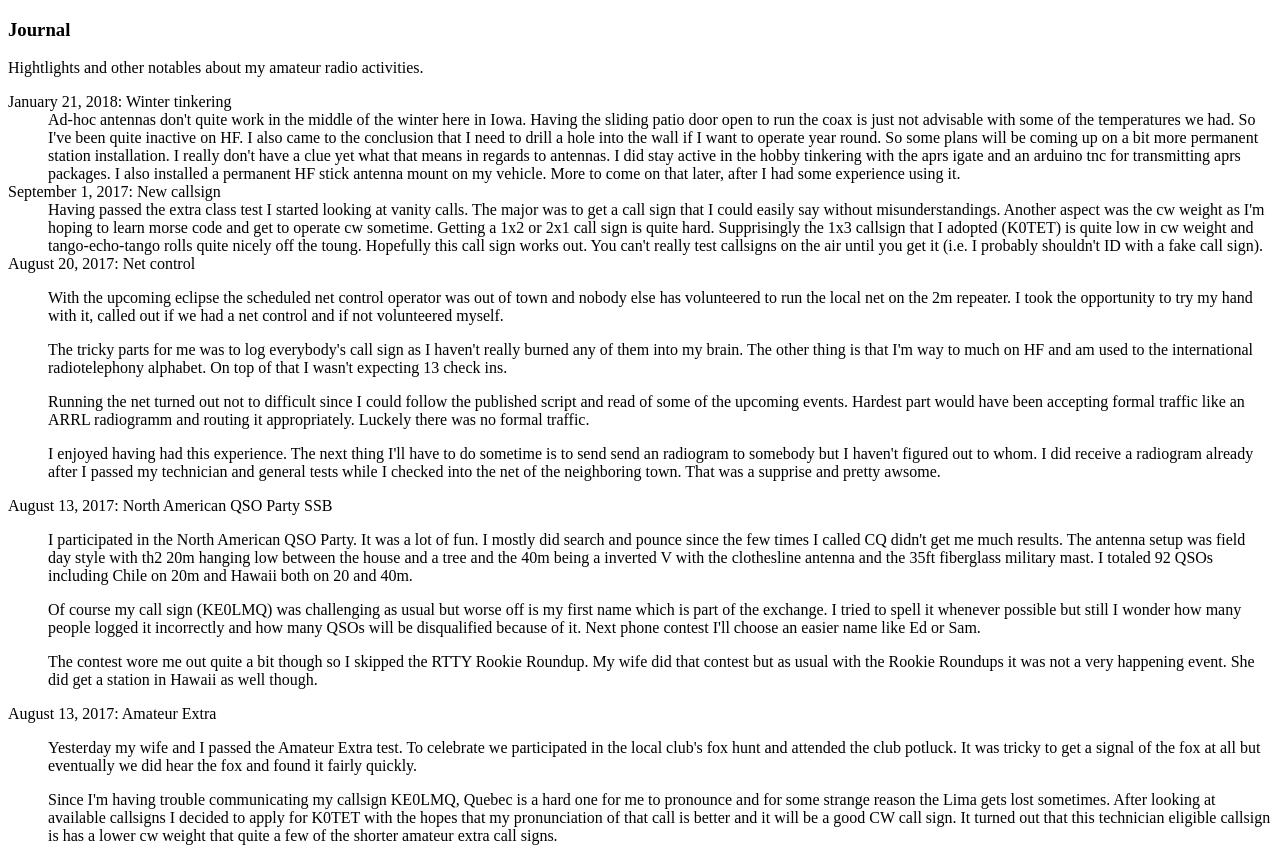
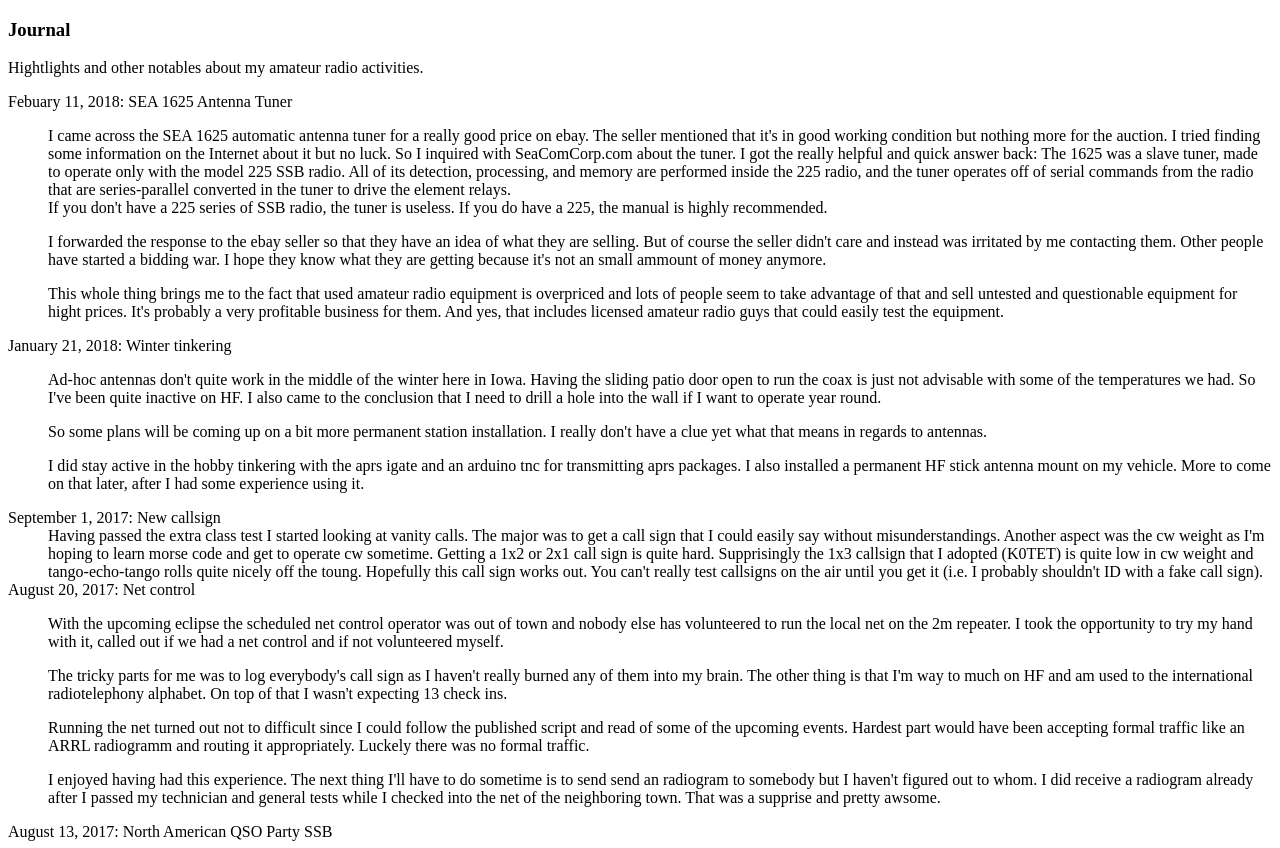
Before and after one commit to k0tet/k0tet.github.io, a plain HTML site: page journal/index.html in a window 1280 px wide. Shown: the top 848 px of the page. Drawn offline with Linux system fonts and the light colour scheme; files whose address does not match are found by name.

Commit message:
SEA 1625

```diff
--- a/journal/index.html
+++ b/journal/index.html
@@ -4,19 +4,46 @@
     <h3 class="inline">Journal</h3>
     Hightlights and other notables about my amateur radio activities.
     <dl>
+      <dt> <span class="deemphasize">Febuary 11, 2018:</span> SEA 1625 Antenna Tuner</dt>
+      <dd>
+	<p>I came across the SEA 1625 automatic antenna tuner for a really good price on ebay. The
+	seller mentioned that it's in good working condition but nothing more for the auction. I
+	tried finding some information on the Internet about it but no luck.  So I inquired with
+	SeaComCorp.com about the tuner.  I got the really helpful and quick answer back:
+	<span class="quote">
+	  The 1625 was a slave tuner, made to operate only with the model 225 SSB radio. All of its
+	  detection, processing, and memory are performed inside the 225 radio, and the tuner operates
+	  off of serial commands from the radio that are series-parallel converted in the tuner to
+	  drive the element relays.
+	  <br />
+          If you don't have a 225 series of SSB radio, the tuner is useless. If you do have a 225,
+          the manual is highly recommended.
+	</span></p>
+
+	<p>I forwarded the response to the ebay seller so that they have an idea of what they are selling.
+	But of course the seller didn't care and instead was irritated by me contacting them. Other people
+	have started a bidding war.  I hope they know what they are getting because it's not an small ammount
+	of money anymore.</p>
+
+	<p>This whole thing brings me to the fact that used amateur radio equipment is overpriced and lots of
+	people seem to take advantage of that and sell untested and questionable equipment for hight prices.
+	It's probably a very profitable business for them. And yes, that includes licensed amateur radio guys
+        that could easily test the equipment.</p>
+      </dd>
+
       <dt> <span class="deemphasize">January 21, 2018:</span> Winter tinkering</dt>
       <dd>
-        Ad-hoc antennas don't quite work in the middle of the winter here in Iowa.  Having
+        <p>Ad-hoc antennas don't quite work in the middle of the winter here in Iowa.  Having
 	the sliding patio door open to run the coax is just not advisable with some of the
 	temperatures we had.  So I've been quite inactive on HF.  I also came to the conclusion
-	that I need to drill a hole into the wall if I want to operate year round.
+	that I need to drill a hole into the wall if I want to operate year round.</p>
 
-	So some plans will be coming up on a bit more permanent station installation.  I really
-	don't have a clue yet what that means in regards to antennas.
+	<p>So some plans will be coming up on a bit more permanent station installation.  I really
+	don't have a clue yet what that means in regards to antennas.</p>
 
-	I did stay active in the hobby tinkering with the aprs igate and an arduino tnc for
+	<p>I did stay active in the hobby tinkering with the aprs igate and an arduino tnc for
 	transmitting aprs packages.  I also installed a permanent HF stick antenna mount on
-	my vehicle.  More to come on that later, after I had some experience using it.
+	my vehicle.  More to come on that later, after I had some experience using it.</p>
       </dd>
 
       <dt> <span class="deemphasize">September 1, 2017:</span> New callsign</dt>
```
